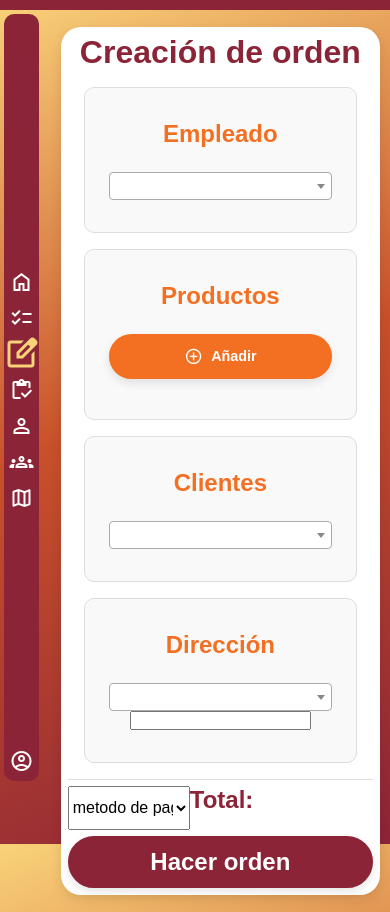
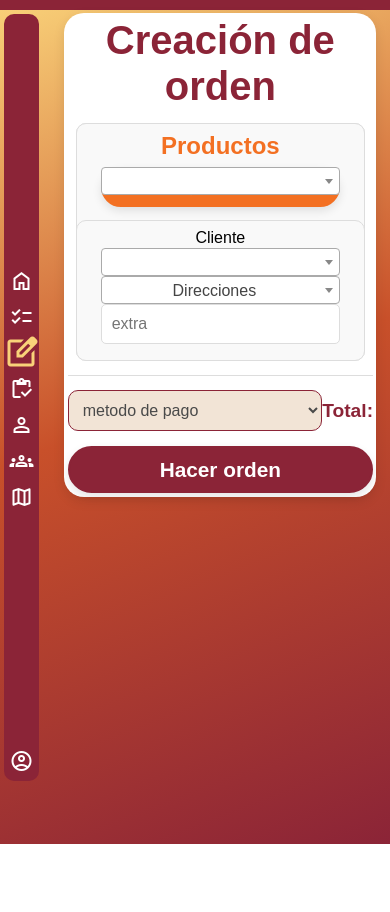
Before and after one commit to geo1605/integradora, a PHP site: page /resourses/crearOrden.html in a window 390 px wide. After the commit the page ends 844 px from the top, so only its background shows below. Run offline with PHP 8.4, Linux system fonts and the light colour scheme; some libraries are stand-ins or nearby versions.

Commit message:
actualizacion tablas y crear orden

```diff
--- a/integradora/index.html
+++ b/integradora/index.html
@@ -4,6 +4,7 @@
     <meta charset="UTF-8">
     <meta name="viewport" content="width=device-width, initial-scale=1.0">
     <title>Login</title>
+    <link rel="stylesheet" href="https://cdnjs.cloudflare.com/ajax/libs/normalize/8.0.1/normalize.min.css">
     <link rel="stylesheet" href="styles/login.css">
 
 </head>
--- a/integradora/resourses/cambio.html
+++ b/integradora/resourses/cambio.html
@@ -4,6 +4,7 @@
     <meta charset="UTF-8">
     <meta name="viewport" content="width=device-width, initial-scale=1.0">
     <title>Recuperacion de Contraseña</title>
+    <link rel="stylesheet" href="https://cdnjs.cloudflare.com/ajax/libs/normalize/8.0.1/normalize.min.css">
     <link rel="stylesheet" href="../styles/login.css">
 
 </head>
--- a/integradora/resourses/clientes.html
+++ b/integradora/resourses/clientes.html
@@ -4,6 +4,7 @@
     <meta charset="UTF-8">
     <meta name="viewport" content="width=device-width, initial-scale=1.0">
     <title>Clientes</title>
+    <link rel="stylesheet" href="https://cdnjs.cloudflare.com/ajax/libs/normalize/8.0.1/normalize.min.css">
     <link href="https://cdn.jsdelivr.net/npm/select2@4.1.0-rc.0/dist/css/select2.min.css" rel="stylesheet" />
     <link rel="stylesheet" href="https://fonts.googleapis.com/css2?family=Material+Symbols+Outlined:opsz,wght,FILL,GRAD@24,400,0,0" />
     <link rel="stylesheet" href="../styles/lateral.css">
--- a/integradora/resourses/crearOrden.html
+++ b/integradora/resourses/crearOrden.html
@@ -4,6 +4,7 @@
     <meta charset="UTF-8">
     <meta name="viewport" content="width=device-width, initial-scale=1.0">
     <title>crear orden</title>
+    <link rel="stylesheet" href="https://cdnjs.cloudflare.com/ajax/libs/normalize/8.0.1/normalize.min.css">
     <link href="https://cdn.jsdelivr.net/npm/select2@4.1.0-rc.0/dist/css/select2.min.css" rel="stylesheet" />
     <link rel="stylesheet" href="https://fonts.googleapis.com/css2?family=Material+Symbols+Outlined:opsz,wght,FILL,GRAD@24,400,0,0" />
     <link rel="stylesheet" href="../styles/lateral.css">
@@ -79,18 +80,18 @@
                     <span class="material-symbols-outlined">add_circle</span> Añadir
                 </button>
             </section>
-            <section id="infoC">
-                <h3>Clientes</h3>
-                <select id="cliente" class="js-example-basic-single" name="clientes">
+            <section id="infoClientDireccion">
+                <label for="cliente">Cliente</label>
+                <select id="cliente" class="js-example-basic-single" name="clientes"></select>
+
+                <select id="direccionS" class="js-example-basic-single" name="direccion">
+                    <option disabled selected>Direcciones</option>
                 </select>
 
+                <input type="text" name="extra" placeholder="extra" readonly>
             </section>
-            <section id="direccion">
-                <h3>Dirección</h3>
-                <select id="direccionS" class="js-example-basic-single" name="direccion">
-                </select>
-                <input type="text" name="extra" readonly>
-            </section>
+
+
 
 
 
--- a/integradora/resourses/detalles.html
+++ b/integradora/resourses/detalles.html
@@ -4,6 +4,7 @@
     <meta charset="UTF-8">
     <meta name="viewport" content="width=device-width, initial-scale=1.0">
     <title>Detalle Orden</title>
+    <link rel="stylesheet" href="https://cdnjs.cloudflare.com/ajax/libs/normalize/8.0.1/normalize.min.css">
     <link href="https://cdn.jsdelivr.net/npm/select2@4.1.0-rc.0/dist/css/select2.min.css" rel="stylesheet" />
     <link rel="stylesheet" href="https://fonts.googleapis.com/css2?family=Material+Symbols+Outlined:opsz,wght,FILL,GRAD@24,400,0,0" />
     <link rel="stylesheet" href="../styles/lateral.css">
--- a/integradora/resourses/direcciones.html
+++ b/integradora/resourses/direcciones.html
@@ -4,6 +4,7 @@
     <meta charset="UTF-8">
     <meta name="viewport" content="width=device-width, initial-scale=1.0">
     <title>Clientes</title>
+    <link rel="stylesheet" href="https://cdnjs.cloudflare.com/ajax/libs/normalize/8.0.1/normalize.min.css">
     <link href="https://cdn.jsdelivr.net/npm/select2@4.1.0-rc.0/dist/css/select2.min.css" rel="stylesheet" />
     <link rel="stylesheet" href="https://fonts.googleapis.com/css2?family=Material+Symbols+Outlined:opsz,wght,FILL,GRAD@24,400,0,0" />
     <link rel="stylesheet" href="../styles/lateral.css">
--- a/integradora/resourses/empleados.html
+++ b/integradora/resourses/empleados.html
@@ -4,6 +4,7 @@
     <meta charset="UTF-8">
     <meta name="viewport" content="width=device-width, initial-scale=1.0">
     <title>Empleados</title>
+    <link rel="stylesheet" href="https://cdnjs.cloudflare.com/ajax/libs/normalize/8.0.1/normalize.min.css">
     <link rel="stylesheet" href="https://fonts.googleapis.com/css2?family=Material+Symbols+Outlined:opsz,wght,FILL,GRAD@24,400,0,0" />
     <link rel="stylesheet" href="../styles/lateral.css">
     <link rel="stylesheet" href="../styles/tablas.css">
--- a/integradora/resourses/main.html
+++ b/integradora/resourses/main.html
@@ -4,6 +4,7 @@
     <meta charset="UTF-8">
     <meta name="viewport" content="width=device-width, initial-scale=1.0">
     <title>Inicio</title>
+    <link rel="stylesheet" href="https://cdnjs.cloudflare.com/ajax/libs/normalize/8.0.1/normalize.min.css">
     <link rel="stylesheet" href="https://fonts.googleapis.com/css2?family=Material+Symbols+Outlined:opsz,wght,FILL,GRAD@24,400,0,0" />
     <link href="https://fonts.googleapis.com/icon?family=Material+Icons" rel="stylesheet">
     <link rel="stylesheet" href="../styles/style.css">
@@ -149,7 +150,7 @@
                 </div>
                 <div class="content">
                     <p>Crear Nueva Orden</p>
-                    <a id="nuevaO" href="#">Nueva orden</a>
+                    <a id="nuevaO" href="crearOrden.html">Nueva orden</a>
                 </div>
             </div>
         </section>
--- a/integradora/resourses/orden.html
+++ b/integradora/resourses/orden.html
@@ -3,6 +3,7 @@
 <head>
     <meta charset="UTF-8">
     <meta name="viewport" content="width=device-width, initial-scale=1.0">
+    <link rel="stylesheet" href="https://cdnjs.cloudflare.com/ajax/libs/normalize/8.0.1/normalize.min.css">
     <link href="https://cdn.jsdelivr.net/npm/select2@4.1.0-rc.0/dist/css/select2.min.css" rel="stylesheet" />
     <link rel="stylesheet" href="https://fonts.googleapis.com/css2?family=Material+Symbols+Outlined:opsz,wght,FILL,GRAD@24,400,0,0" />
     <link rel="stylesheet" href="../styles/lateral.css">
--- a/integradora/resourses/productos.html
+++ b/integradora/resourses/productos.html
@@ -4,6 +4,7 @@
     <meta charset="UTF-8">
     <meta name="viewport" content="width=device-width, initial-scale=1.0">
     <title>Productos</title>
+    <link rel="stylesheet" href="https://cdnjs.cloudflare.com/ajax/libs/normalize/8.0.1/normalize.min.css">
     <link href="https://cdn.jsdelivr.net/npm/select2@4.1.0-rc.0/dist/css/select2.min.css" rel="stylesheet" />
     <link rel="stylesheet" href="https://fonts.googleapis.com/css2?family=Material+Symbols+Outlined:opsz,wght,FILL,GRAD@24,400,0,0" />
     <link rel="stylesheet" href="../styles/lateral.css">
--- a/integradora/resourses/zonas.html
+++ b/integradora/resourses/zonas.html
@@ -4,6 +4,7 @@
     <meta charset="UTF-8">
     <meta name="viewport" content="width=device-width, initial-scale=1.0">
     <title>Productos</title>
+    <link rel="stylesheet" href="https://cdnjs.cloudflare.com/ajax/libs/normalize/8.0.1/normalize.min.css">
     <link href="https://cdn.jsdelivr.net/npm/select2@4.1.0-rc.0/dist/css/select2.min.css" rel="stylesheet" />
     <link rel="stylesheet" href="https://fonts.googleapis.com/css2?family=Material+Symbols+Outlined:opsz,wght,FILL,GRAD@24,400,0,0" />
     <link rel="stylesheet" href="../styles/lateral.css">
--- a/integradora/styles/orden.css
+++ b/integradora/styles/orden.css
@@ -10,134 +10,106 @@
   --color-black: #000000;
   --color-green: #36b932;
 }
+
 body {
-  background: rgb(139,36,55);
   background: linear-gradient(339deg, rgba(139,36,55,1) 0%, rgba(200,80,42,1) 53%, rgba(249,210,121,1) 100%);
   background-repeat: no-repeat;
   background-size: cover;
   background-attachment: fixed;
 }
 
-#acciones {
+/* Estructura en Grid para el diseño solicitado */
+#contenedor {
   display: grid;
-  grid-template-columns: repeat(3,1fr);
-  width: 100%;
-}
-#acciones button {
-  width: 100%;
-  cursor: pointer;
-  padding: 5px 0.5rem;
-  border: 0;
-}
-.completar {
-  background-color: var(--color-green);
-  color: var(--color-white);
-  transition: 0.5s;
-}
-.completar:hover {
-  background-color: transparent;
-  color: var(--color-green);
-}
-.proceso {
-  background-color: var(--color-secondary);
-  color: var(--color-white);
-  transition: 0.5s;
-}
-.proceso:hover {
-  background-color: transparent;
-  color: var(--color-secondary);
-}
-.cancelado {
-  background-color: var(--color-primary);
-  color: var(--color-white);
-  transition: 0.5s;
-}
-.cancelado:hover {
-  background-color: transparent;
-  color: var(--color-primary);
-}
-
-
-/* Estilos generales del contenedor */
-#contenedor {
+  grid-template-columns: 1fr 1fr;
+  grid-template-rows: auto auto auto;
   width: 90%;
-  max-width: 800px;
-  margin: 5% auto;
-  padding: 2%;
+  max-width: 60rem;
+  margin: 1% auto;
+  padding: 1%;
   background-color: var(--color-white);
   border-radius: 20px;
   box-shadow: 0 4px 12px rgba(0, 0, 0, 0.1);
 }
+
+/* Encabezado "Creación de orden" que ocupa toda la fila superior */
 #contenedor h2 {
   color: var(--color-primary);
   font-size: 2.5rem;
   text-align: center;
   margin-bottom: 2%;
-  grid-column-start: 1;
-  grid-column-end: 3;
+  grid-column: 1 / -1;
 }
 
-/* Distinción de cada sección */
-#infoP, #infoC, #direccion, #empleadoSection {
+/* Ajuste de secciones para el diseño de la cuadrícula */
+#empleadoSection {
+  grid-column: 1;
+  grid-row: 2;
+}
+
+#infoClientDireccion {
+  grid-column: 1;
+  grid-row: 3;
+}
+
+#infoP {
+  grid-column: 2;
+  grid-row: 2 / 4;
+}
+
+/* Estilos generales de cada sección */
+#infoP, #infoClientDireccion, #empleadoSection {
   background-color: #f9f9f9;
   border: 1px solid #ddd;
   border-radius: 10px;
-  padding: 2rem 1.5rem;
-  margin: 1rem;
+  padding: 0.5rem 1.5rem;
+  margin: 0.5rem;
   text-align: center;
 }
 
 /* Encabezados de cada sección */
-#infoP h3, #infoC h3, #direccion h3, #empleadoSection h3 {
+#infoP h3, #infoClientDireccion h3, #empleadoSection h3 {
   margin-top: 0;
-  margin-bottom: 1.5rem;
-  font-size: 1.8rem;
+  margin-bottom: 0.5rem;
+  font-size: 1.5rem;
   color: var(--color-secondary);
 }
 
-/* Estilos del contenedor de productos */
-#productosContainer .producto-item {
-  display: flex;
-  justify-content: center;
-  gap: 10px;
+/* Contenedor de productos en una sola línea usando grid */
+.producto-item {
+  display: grid;
+  grid-template-columns: 2fr 1fr 1fr; /* Producto ocupa 2 fracciones, cantidad/Kg y Precio ocupan 1 fracción cada uno */
+  gap: 0.5rem;
+  align-items: center;
+  width: 100%;
   margin-bottom: 1rem;
 }
 
-/* Estilos de los selects y inputs */
-#productosContainer select,
-#productosContainer input,
-#infoC select,
-#direccion select,
-#empleadoSection select {
-  width: 60%;
-  max-width: 250px;
-  padding: 10px;
+/* Estilos para los elementos dentro del contenedor de productos */
+.producto-item select,
+.producto-item input {
+  padding: 0.625rem;
   font-size: 1rem;
   border: 1px solid #ddd;
   border-radius: 5px;
   box-sizing: border-box;
-}
-
-/* Aumentar ancho del select de empleado */
-#empleadoSection select {
-  width: 80%;
-  max-width: 350px;
+  width: 100%;
 }
 
 /* Botón de añadir debajo de los productos */
 #infoP .bot {
   margin-top: 1rem;
-  width: 60%;
+  width: 80%;
   max-width: 300px;
-  height: 45px;
+  height: 2.5rem;
   display: flex;
   align-items: center;
   justify-content: center;
   background-color: var(--color-secondary);
   color: var(--color-white);
   border: 2px solid var(--color-secondary);
-  border-radius: 30px;
-  font-size: 0.9rem;
+  border-radius: 20px;
+  font-size: 1rem;
   font-weight: bold;
   transition: 0.3s;
   cursor: pointer;
@@ -155,58 +127,56 @@
   color: var(--color-secondary);
 }
 
-/* Botones de añadir en Clientes y Dirección */
-#infoC .bot,
-#direccion .bot {
-  height: 45px;
-  display: inline-flex;
-  align-items: center;
-  justify-content: center;
-  background-color: var(--color-secondary);
-  color: var(--color-white);
-  border: 2px solid var(--color-secondary);
-  border-radius: 30px;
-  font-size: 0.9rem;
-  font-weight: bold;
-  transition: 0.3s;
-  cursor: pointer;
-  padding: 0 15px;
-  box-shadow: 0px 4px 10px rgba(0, 0, 0, 0.1);
-  margin-left: 0.5rem;
-  text-align: center;
+/* Alineación de los campos de Cliente y Dirección en la misma línea y tamaño uniforme */
+#infoClientDireccion select,
+#infoClientDireccion input {
+  width: 100%;
+  padding: 0.625rem;
+  font-size: 1rem;
+  border: 1px solid #ddd;
+  border-radius: 5px;
+  box-sizing: border-box;
+  margin-bottom: 0.5rem;
 }
 
-#infoC .bot:hover,
-#direccion .bot:hover {
-  background-color: var(--color-white);
-  color: var(--color-secondary);
+/* Estilos para el select de método de pago */
+#tipoP {
+  width: 100%;
+  max-width: 15rem;
+  padding: 0.625rem;
+  font-size: 1rem;
+  border: 1px solid var(--color-primary);
+  border-radius: 10px;
+  background-color: var(--color-background);
+  color: var(--color-gray-dark);
+  cursor: pointer;
+  transition: background-color 0.3s, color 0.3s;
+}
+
+#tipoP:hover {
+  background-color: var(--color-primary);
+  color: var(--color-white);
 }
 
 /* Costos */
 #costos {
-  width: 100%;
+  grid-column: 1 / -1;
   display: flex;
-  flex-direction: row;
-  text-align: center;
+  justify-content: space-between;
+  align-items: center;
   padding-top: 2%;
   border-top: 1px solid #ddd;
   margin-top: 2%;
   margin-bottom: 2%;
-  grid-column-start: 1;
-  grid-column-end: 3;
 }
+
 #costos h3 {
   font-size: 1.8rem;
   color: var(--color-primary);
-  margin-bottom: 1rem;
-  width: 20%;
 }
-#costos select {
-  width: 40%;
-  font-size: 1rem;
-}
-/* Botón "Hacer orden" en la sección de costos */
-#contenedor .botB {
+
+/* Botón "Hacer orden" */
+.botB {
   width: 100%;
   font-size: 1.5rem;
   font-weight: bold;
@@ -214,54 +184,60 @@
   color: var(--color-white);
   border: 2px solid var(--color-primary);
   border-radius: 30px;
-  padding: 10px 20px;
+  padding: 0.625rem 1.25rem;
   text-align: center;
-  box-shadow: 0px 4px 10px rgba(0, 0, 0, 0.1);
+  box-shadow: 0 4px 10px rgba(0, 0, 0, 0.1);
   transition: background-color 0.3s, color 0.3s;
+  grid-column: 1 / -1;
 }
 
-#contenedor .botB:hover {
+.botB:hover {
   background-color: transparent;
   color: var(--color-primary);
 }
 
-
-
-/* Adaptabilidad en mobile */
+#direccionS {
+  margin-top: 1rem;
+}
+/* Adaptabilidad en dispositivos móviles */
 @media (max-width: 760px) {
   #contenedor {
-      grid-template-columns: repeat(1,1fr);
+    grid-template-columns: 1fr;
+    grid-template-rows: auto auto auto auto auto;
   }
-  #contenedor h2 {
-      font-size: 2rem;
-      grid-column-start: 1;
-      grid-column-end: 2;
+
+  #empleadoSection,
+  #infoClientDireccion,
+  #infoP,
+  #costos,
+  .botB {
+    grid-column: 1 / -1;
   }
-  #infoP h3, #infoC h3, #direccion h3, #empleadoSection h3 {
-      font-size: 1.5rem;
+
+  #infoP h3, #infoClientDireccion h3, #empleadoSection h3 {
+    font-size: 1.5rem;
   }
-  #productosContainer .producto-item,
-  #infoC,
-  #direccion {
-      flex-direction: column;
-      align-items: center;
-  }
+
   #productosContainer select,
   #productosContainer input,
-  #infoC select,
-  #direccion select,
+  #infoClientDireccion select,
   #empleadoSection select,
   #infoP .bot,
-  #infoC .bot,
-  #direccion .bot {
-      width: 100%;
-      margin: 0.5rem auto;
+  #infoClientDireccion .bot,
+  #tipoP {
+    width: 100%;
+    max-width: none;
+    padding: 0.625rem;
+    font-size: 1rem;
+    margin: 0.5rem 0;
   }
-  #costos {
-    grid-column-start: 1;
-    grid-column-end: 2;
+
+  #costos h3 {
+    font-size: 1.2rem;
   }
-  #costos h3 {
-      font-size: 1.5rem;
+
+  .botB {
+    font-size: 1.3rem;
+    padding: 0.625rem;
   }
 }
```
Also changed, not shown: integradora/js/orden.js (+118 -0 lines), integradora/js/script.js (+21 -20 lines), integradora/resourses/recuperacion.html (+1 -25 lines), server.js (+12 -12 lines).
